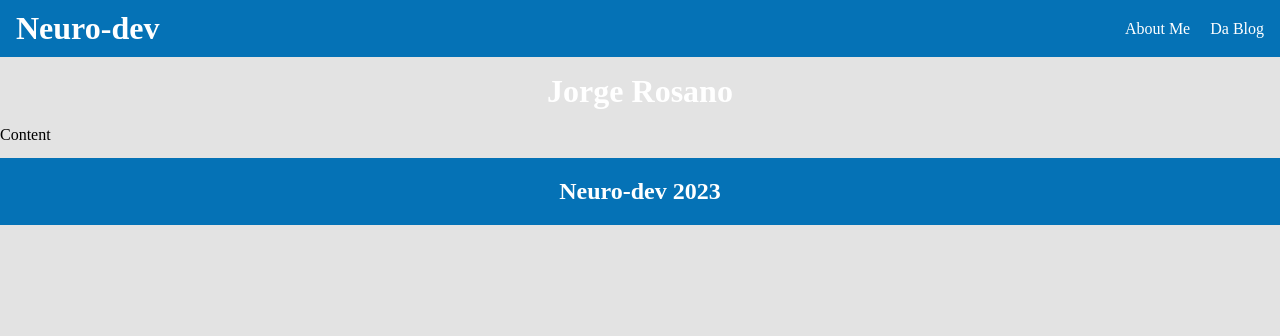
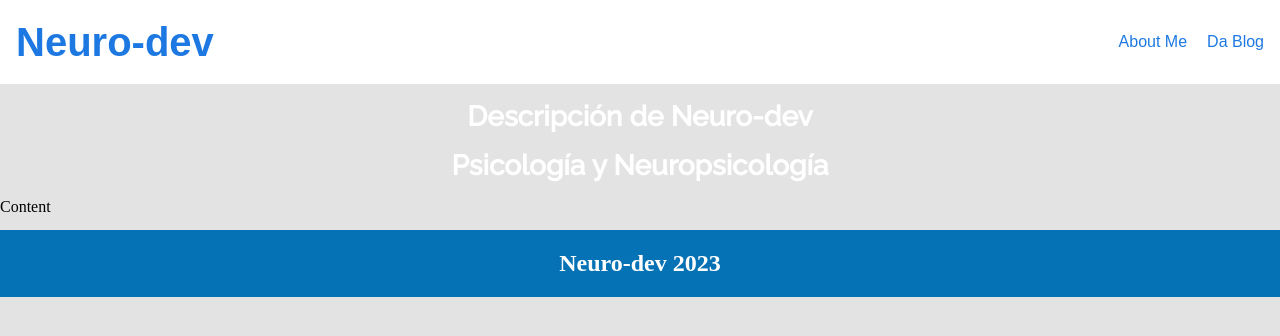
Before and after one commit to jorge-ross/neuro-clinic, an Angular app: page / in a window 1280 px wide. Shown: the top 336 px of the page. Built offline with nearby package versions, Linux system fonts and the light colour scheme.

Commit message:
add fonts and intro cont

```diff
--- a/src/app/app.component.css
+++ b/src/app/app.component.css
@@ -3,4 +3,15 @@
   margin: 16px 0;
   display: flex;
   justify-content: center;
+  font-family: 'Raleway';
+  font-size: 28px;
 }
+
+.description {
+  color: rgb(255, 255, 255);
+  margin: 16px 0;
+  display: flex;
+  justify-content: center;
+  font-family: 'Raleway';
+  font-size: 28px;
+}
--- a/src/app/app.component.html
+++ b/src/app/app.component.html
@@ -1,6 +1,7 @@
-<app-header></app-header>
+<app-header>{{ title }} ></app-header>
 
-<h1 class="title">{{ title }}</h1>
+<h1 class="title">Descripción de Neuro-dev</h1>
+<h2 class="description">Psicología y Neuropsicología</h2>
 
 <app-insight></app-insight>
 
--- a/src/app/app.component.ts
+++ b/src/app/app.component.ts
@@ -6,5 +6,5 @@ import { Component } from '@angular/core';
   styleUrls: ['./app.component.css']
 })
 export class AppComponent {
-  title = 'Jorge Rosano';
+  title = 'Neuro-dev';
 }
--- a/src/app/app.module.ts
+++ b/src/app/app.module.ts
@@ -6,13 +6,15 @@ import { AppComponent } from './app.component';
 import { InsightComponent } from './components/insight/insight.component';
 import { HeaderComponent } from './components/header/header.component';
 import { FooterComponent } from './components/footer/footer.component';
+import { IntroComponent } from './components/intro/intro.component';
 
 @NgModule({
   declarations: [
     AppComponent,
     InsightComponent,
     HeaderComponent,
-    FooterComponent
+    FooterComponent,
+    IntroComponent
   ],
   imports: [
     BrowserModule,
--- a/src/app/components/header/header.component.css
+++ b/src/app/components/header/header.component.css
@@ -2,9 +2,10 @@
   display: flex;
   justify-content: space-between;
   align-items: center;
-  background-color: #0572b6;
-  color: rgb(255, 255, 255);
+  background-color: #ffffff;
+  color: rgb(29, 121, 225);
   padding: 10px 16px;
+  height: 64px;
 }
 
 .left h1 {
@@ -12,7 +13,17 @@
 }
 
 .right a {
-  color: white;
+  color: rgb(29, 121, 225);
   text-decoration: none;
   margin-left: 20px;
 }
+
+.font-header {
+  font-family: 'Quiksand', sans-serif;
+  font-size: 20px;
+}
+
+.header-options {
+  font-family: 'Quiksand', sans-serif;
+  font-size: 16px;
+}
--- a/src/app/components/header/header.component.html
+++ b/src/app/components/header/header.component.html
@@ -1,8 +1,8 @@
 <div class="top-navbar">
-  <div class="left">
+  <div class="left font-header">
     <h1>Neuro-dev</h1>
   </div>
-  <div class="right">
+  <div class="right header-options">
     <a routerLink="/option1">About Me</a>
     <a routerLink="/option2">Da Blog</a>
   </div>
--- /dev/null
+++ b/src/app/components/intro/intro.component.html
@@ -0,0 +1 @@
+<p>intro works!</p>
--- a/src/index.html
+++ b/src/index.html
@@ -6,6 +6,14 @@
     <base href="/" />
     <meta name="viewport" content="width=device-width, initial-scale=1" />
     <link rel="icon" type="image/x-icon" href="favicon.ico" />
+    <link
+      href="https://fonts.googleapis.com/css2?family=Quicksand:wght@500&display=swap"
+      rel="stylesheet"
+    />
+    <link
+      href="https://fonts.googleapis.com/css2?family=Raleway:wght@500&display=swap"
+      rel="stylesheet"
+    />
   </head>
   <body>
     <app-root></app-root>
```
Also changed, not shown: src/app/components/intro/intro.component.ts (added, +10 -0 lines), src/app/components/intro/intro.component.css (added), src/styles.css (line endings or trailing spaces), 1 other file (tests, documents, lock files or other folders).
